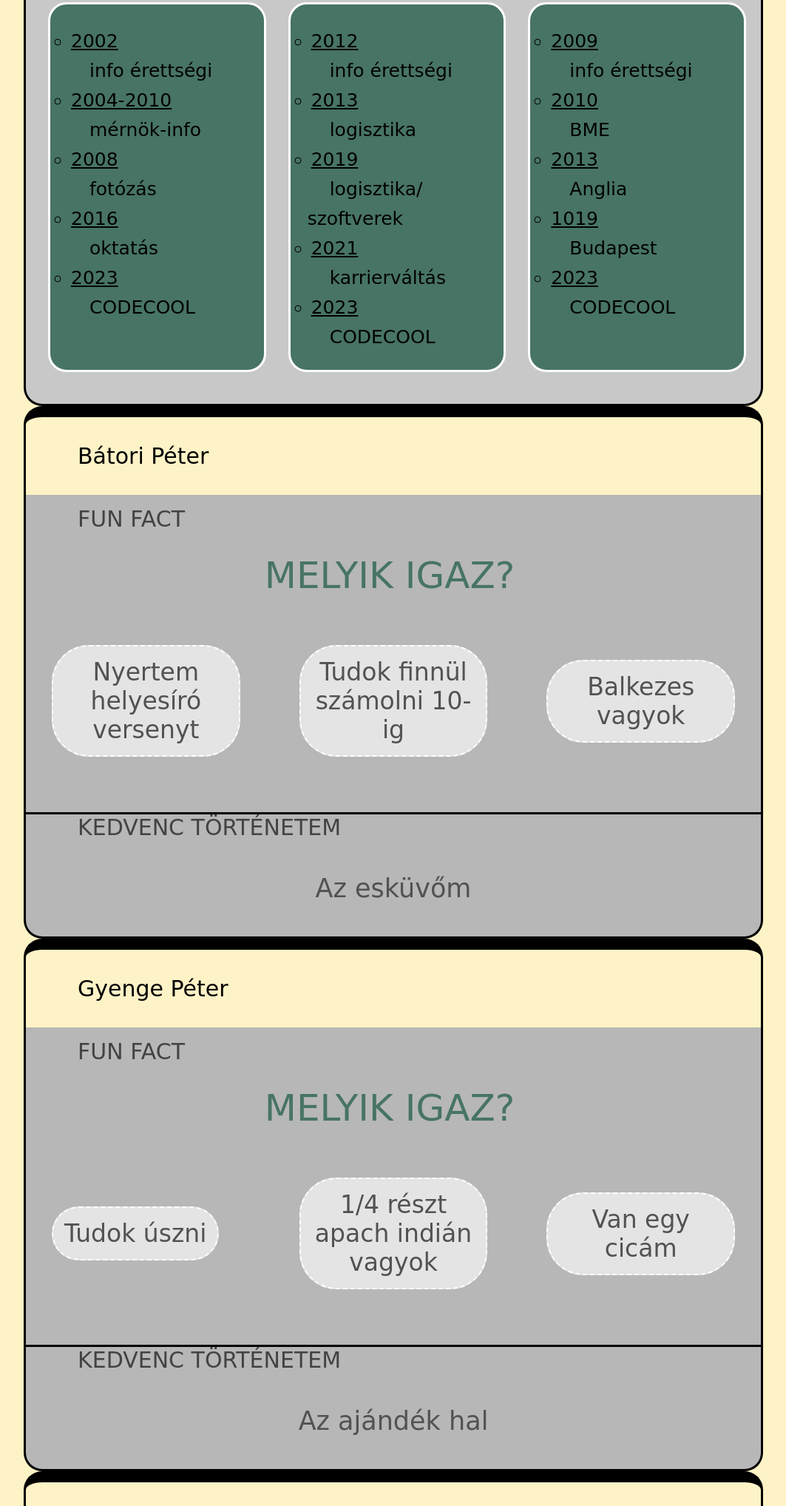
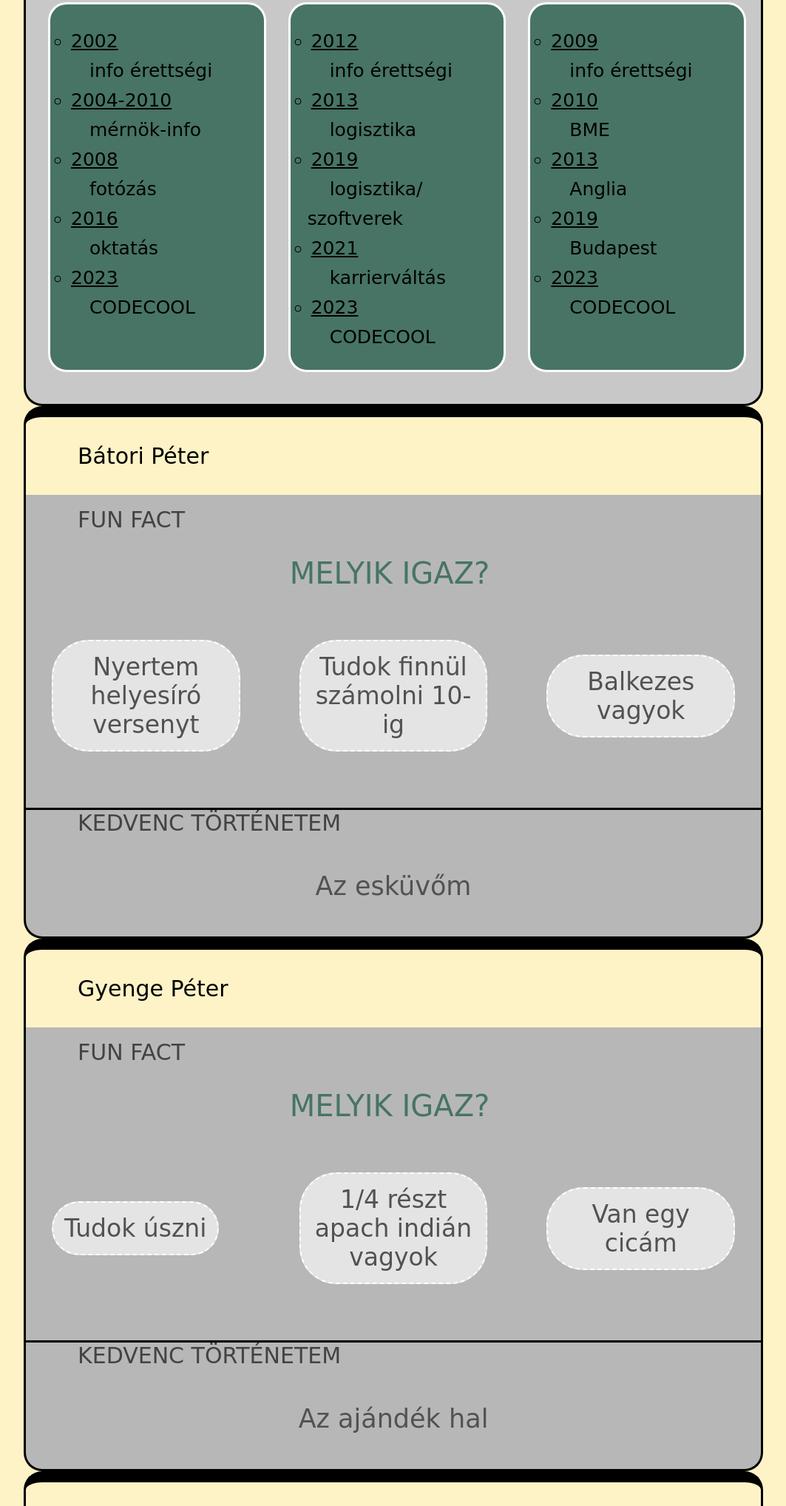
Before and after one commit to laurabiro/GroupProject1, a plain HTML site: page index.html in a window 1280 px wide. Shown: the part 1051-3087 px from the top of the page at 74% size, without its empty margins (108-1171 px from the left). Drawn offline with Linux system fonts and the light colour scheme; a web font is replaced by a local one.

Commit message:
dátum javítva

```diff
--- a/index.html
+++ b/index.html
@@ -145,7 +145,7 @@
                     <ul><li>2009</li></ul><span>info érettségi</span>
                     <ul><li>2010</li></ul><span>BME</span>
                     <ul><li>2013</li></ul><span>Anglia</span>
-                    <ul><li>1019</li></ul><span></span>Budapest</span>
+                    <ul><li>2019</li></ul><span></span>Budapest</span>
                     <ul><li>2023</li></ul><span>CODECOOL</span>
 
                 </div>
--- a/style.css
+++ b/style.css
@@ -223,7 +223,7 @@ ul {
     justify-content: center;
     align-items: center;
     color: white;
-    font-size: 50px;
+    font-size: 40px;
 
 }
 
@@ -345,7 +345,7 @@ ul {
     color: white;
    /* text-shadow: black 2px 3px 0;*/
 
-    font-size: 50px;
+    font-size: 40px;
 
 }
 
@@ -404,7 +404,7 @@ ul {
     justify-content: center;
     align-items: center;
     color: white;
-    font-size: 50px;
+    font-size: 40px;
 
 }
 #f-f-laura div {
```
Also changed, not shown: img/Peter.jpg.
